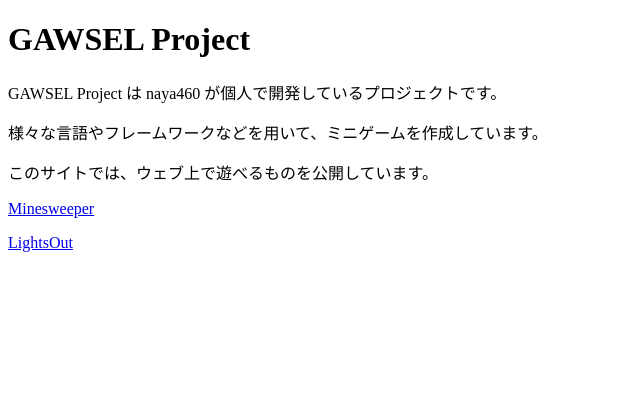
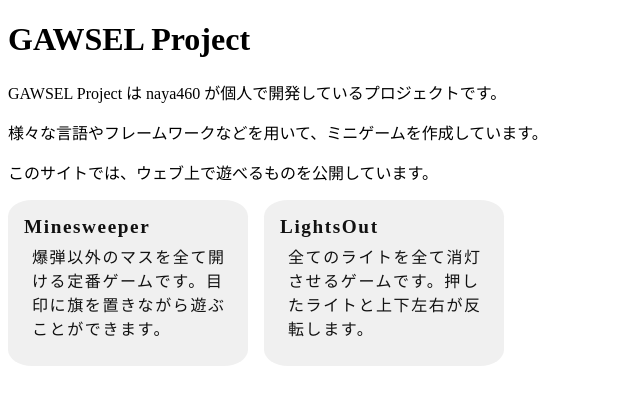
Before and after one commit to naya460/gawsel, a Next.js app in the folder website/: page / in a window 1280 px wide. Shown: the top 404 px of the page, without its empty margins (0-640 px from the left). Built offline with nearby package versions, Linux system fonts and the light colour scheme.

Commit message:
<website>ゲーム一覧のボタンの見た目を良くした

```diff
--- /dev/null
+++ b/website/src/pages/index.module.css
@@ -0,0 +1,43 @@
+.game_list {
+    display: grid;
+    grid-template-columns: repeat(auto-fill, minmax(15rem, 1fr));
+    gap: 1rem;
+}
+
+.game_button {
+    width: 100%;
+    height: 100%;
+    text-decoration-line: none;
+    color: #111111;
+}
+
+.game_button > div {
+    width: 100%;
+    height: 100%;
+    background-color: #f0f0f0;
+    border-radius: 10%;
+    padding: 1rem;
+    box-sizing: border-box;
+    transition: background-color 0.1s;
+}
+
+@media screen and (hover: hover) {
+    .game_button > div:hover {
+        background-color: #e0f0e0;
+    }
+}
+
+.game_button > div > div {
+    font-size: 1.2rem;
+    font-weight: bolder;
+    letter-spacing: 0.1rem;
+    margin-bottom: 0.5rem;
+}
+
+.game_button > div > div + div {
+    font-size: 1rem;
+    font-weight: normal;
+    letter-spacing: 0.1rem;
+    line-height: 1.5rem;
+    margin-left: 0.5rem;
+}
--- a/website/src/pages/index.tsx
+++ b/website/src/pages/index.tsx
@@ -1,7 +1,7 @@
 import Head from 'next/head'
 import Link from 'next/link'
 
-import LightsOut from '../components/LightsOut/LightsOutGame/LightsOutGame'
+import styles from './index.module.css'
 
 export default function Home() {
   return (
@@ -16,9 +16,28 @@ export default function Home() {
         <p>GAWSEL Project は naya460 が個人で開発しているプロジェクトです。</p>
         <p>様々な言語やフレームワークなどを用いて、ミニゲームを作成しています。</p>
         <p>このサイトでは、ウェブ上で遊べるものを公開しています。</p>
-        <p><Link href="/play/minesweeper">Minesweeper</Link></p>
-        <p><Link href="/play/lightsout">LightsOut</Link></p>
+        <div className={styles.game_list}>
+          <GameButton title="Minesweeper" href="/play/minesweeper">
+            爆弾以外のマスを全て開ける定番ゲームです。目印に旗を置きながら遊ぶことができます。
+          </GameButton>
+          <GameButton title="LightsOut" href="/play/lightsout" >
+            全てのライトを全て消灯させるゲームです。押したライトと上下左右が反転します。
+          </GameButton>
+        </div>
       </main>
     </>
   )
 }
+
+function GameButton(props: {href: string, title: string, children?: string}) {
+  return (
+    <>
+      <Link href={props.href} className={styles.game_button}>
+        <div>
+          <div className="title">{props.title}</div>
+          <div>{props.children}</div>
+        </div>
+      </Link>
+    </>
+  )
+}
```
